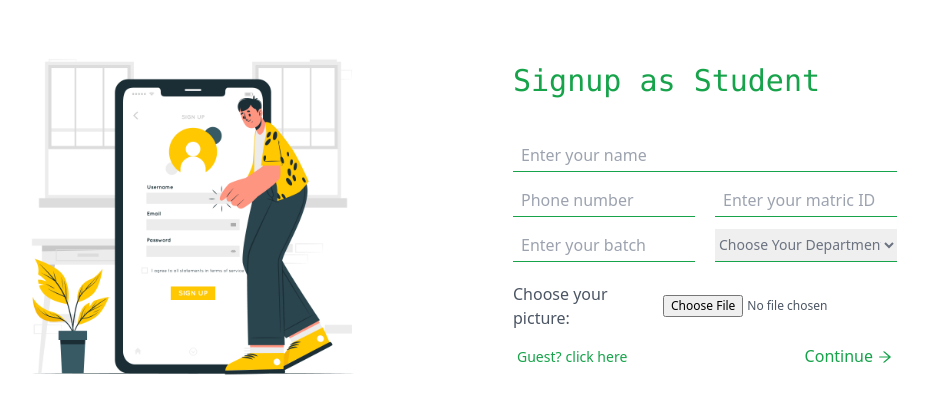
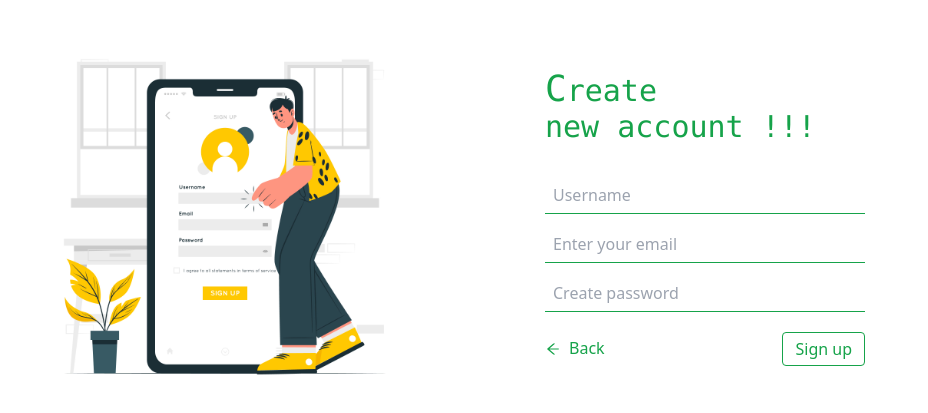
Before and after one commit to ijTuhin/hostel-management-webportal, a React (Vite) app: page /user-signup in a window 1280 px wide. Shown: the part 183-596 px from the top of the page, without its empty margins (191-1119 px from the left). Built offline with nearby package versions, Linux system fonts and the light colour scheme; no server answers.

Commit message:
implemented createUserWithEmailAndPassword using Firebase

```diff
--- a/firebase.config.js
+++ b/firebase.config.js
@@ -1,6 +1,7 @@
 // Import the functions you need from the SDKs you need
 import { initializeApp } from "firebase/app";
 import { getStorage } from "firebase/storage";
+import { getAuth } from "firebase/auth";
 // TODO: Add SDKs for Firebase products that you want to use
 // https://firebase.google.com/docs/web/setup#available-libraries
 
@@ -17,3 +18,4 @@ const firebaseConfig = {
 // Initialize Firebase
 export const app = initializeApp(firebaseConfig);
 export const storage = getStorage(app);
+export const auth = getAuth();
--- a/src/Authentications/SignupForms/Signup.jsx
+++ b/src/Authentications/SignupForms/Signup.jsx
@@ -1,20 +1,39 @@
 import React from 'react'
 import { AiOutlineArrowLeft } from 'react-icons/ai';
+import { createUserWithEmailAndPassword } from "firebase/auth";
+import { auth } from '../../../firebase.config';
 
 const Signup = ({setSignupData, setCreateAcc}) => {
+  const handleSignup = e => {
+    e.preventDefault()
+    const email = e.target.email.value
+    const password = e.target.password.value
+    createUserWithEmailAndPassword(auth, email, password)
+    .then((userCredential) => {
+      // Signed in
+      const user = userCredential.user;
+      console.log('Successfull ',user)
+      // ...
+    })
+    .catch((error) => {
+      const errorCode = error.code;
+      const errorMessage = error.message;
+      // ..
+    });
+  }
   return (
     <div className='space-y-8'>
         <p className='title text-green-600 text-3xl font-mono'><span className='text-4xl'>C</span>reate <br />new account !!!</p>
-        <form action="" className='grid grid-cols-1 space-y-3 w-[20rem]'>
-            <input className='border-b border-green-600 outline-transparent px-2 py-1.5' type="text" name="" id="" placeholder='Username' required/>
-            <input className='border-b border-green-600 outline-transparent px-2 py-1.5' type="email" name="" id="" placeholder='Enter your email' required/>
-            <input className='border-b border-green-600 outline-transparent px-2 py-1.5' type="password" name="" id="" placeholder='Create password' required/>
+        <form onSubmit={handleSignup} className='grid grid-cols-1 space-y-3 w-[20rem]'>
+            <input className='border-b border-green-600 outline-transparent px-2 py-1.5' type="text" name="displayName" id="username" placeholder='Username' required/>
+            <input className='border-b border-green-600 outline-transparent px-2 py-1.5' type="email" name="email" id="email" placeholder='Enter your email' required/>
+            <input className='border-b border-green-600 outline-transparent px-2 py-1.5' type="password" name="password" id="password" placeholder='Create password' required/>
             <div className='flex justify-between items-center pt-2'>
-                <button onClick={() => {
+                <button type='button' onClick={() => {
                   setSignupData(null)
                   setCreateAcc(false)
                 }} className='flex items-center gap-x-2 text-green-600 hover:text-green-700'><AiOutlineArrowLeft/><span className='-mt-0.5'>Back</span></button>
-                <button className='border px-3 py-1 border-green-600 rounded text-green-600 hover:text-white hover:bg-green-600'>Sign up</button>
+                <button type='submit' className='border px-3 py-1 border-green-600 rounded text-green-600 hover:text-white hover:bg-green-600'>Sign up</button>
             </div>
         </form>
     </div>
--- a/src/Authentications/SignupForms/SignupPage.jsx
+++ b/src/Authentications/SignupForms/SignupPage.jsx
@@ -11,11 +11,12 @@ const SignupPage = () => {
         <img src={bgLogo} className="w-[75%]" alt="" />
       </div>
       {/* Form */}
-      {createAcc ? (
+      <Signup/>
+      {/* {createAcc ? (
         <Signup setSignupData={setSignupData} setCreateAcc={setCreateAcc} />
       ) : (
         <UserData setSignupData={setSignupData} setCreateAcc={setCreateAcc} />
-      )}
+      )} */}
     </div>
   );
 };
```
